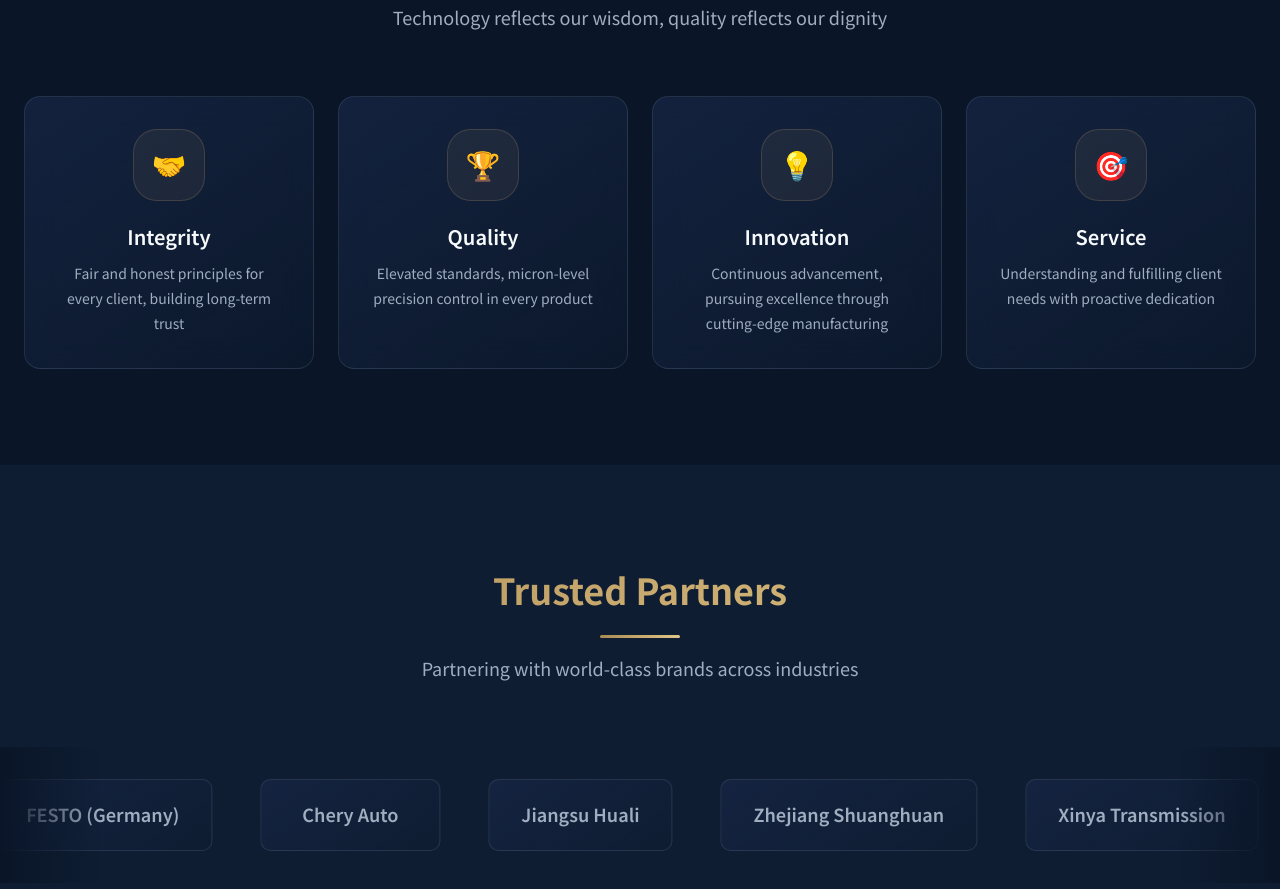
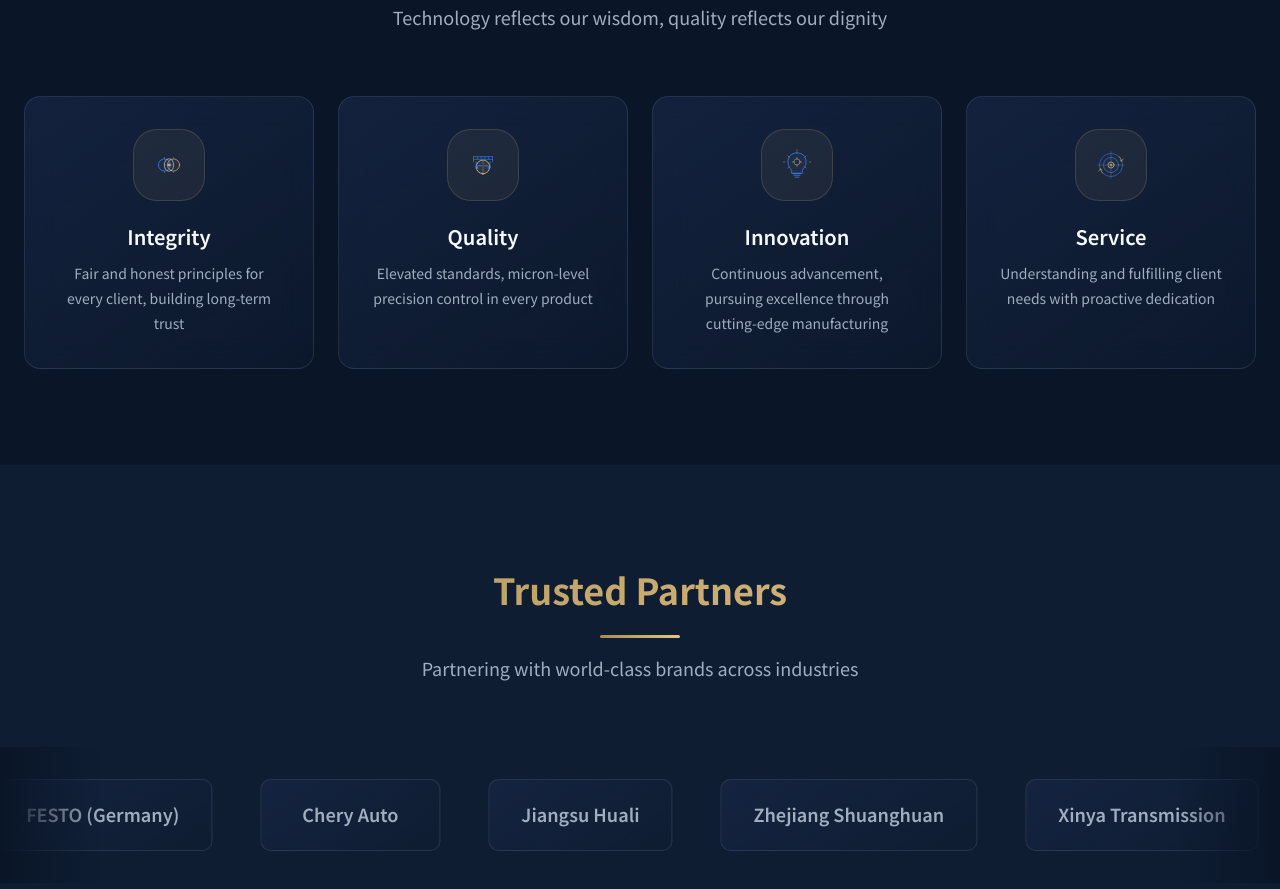
Before and after one commit to xionglei191-goo/metal_ord, a website built with Vite: page index.html in a window 1280 px wide. Shown: the part 2811-3700 px from the top of the page. Built offline with nearby package versions, Linux system fonts and the light colour scheme.

Commit message:
style: replace home page core values emoji icons with high-fidelity custom SVGs and hover animations

```diff
--- a/src/pages/home.js
+++ b/src/pages/home.js
@@ -7,6 +7,53 @@
   const main = document.getElementById('main-content');
   const lang = getLang();
   const isZh = lang === 'zh';
+
+  const valueIcons = [
+    // 0: 诚信共赢 (Integrity)
+    `
+      <svg viewBox="0 0 100 100" class="value-svg-icon" fill="none" stroke="currentColor" stroke-width="1.5" stroke-linecap="round" stroke-linejoin="round">
+        <circle cx="38" cy="50" r="16" stroke="var(--color-blue)" stroke-width="2" fill="rgba(59, 130, 246, 0.05)" />
+        <circle cx="62" cy="50" r="16" stroke="var(--color-gold)" stroke-width="2" fill="rgba(200, 169, 110, 0.05)" />
+        <path d="M38 50h24" stroke="var(--color-text-muted)" stroke-dasharray="3 3" />
+        <circle cx="50" cy="50" r="3" fill="var(--color-gold)" />
+        <path d="M50 34c8 0 12 8 12 16s-4 16-12 16-12-8-12-16 4-16 12-16z" stroke="var(--color-text-primary)" stroke-dasharray="2 2" />
+        <path d="M38 30v4M62 30v4M38 66v4M62 66v4" stroke="var(--color-text-muted)" />
+      </svg>
+    `,
+    // 1: 卓越品质 (Quality)
+    `
+      <svg viewBox="0 0 100 100" class="value-svg-icon" fill="none" stroke="currentColor" stroke-width="1.5" stroke-linecap="round" stroke-linejoin="round">
+        <circle cx="50" cy="55" r="18" stroke="var(--color-gold)" stroke-width="2.5" fill="rgba(200, 169, 110, 0.1)" />
+        <path d="M25 28h50M25 28v14M75 28v14M25 35h50M35 28v7M45 28v7M55 28v7M65 28v7" stroke="var(--color-blue)" />
+        <path d="M32 42v18h4v-8h10" stroke="var(--color-blue)" stroke-width="2" />
+        <path d="M68 42v18h-4v-8h-10" stroke="var(--color-blue)" stroke-width="2" />
+        <path d="M50 37v36" stroke="var(--color-text-muted)" stroke-dasharray="2 2" />
+        <circle cx="50" cy="73" r="2" fill="var(--color-gold)" />
+      </svg>
+    `,
+    // 2: 创新驱动 (Innovation)
+    `
+      <svg viewBox="0 0 100 100" class="value-svg-icon" fill="none" stroke="currentColor" stroke-width="1.5" stroke-linecap="round" stroke-linejoin="round">
+        <path d="M50 18c-15 0-24 10-24 24 0 10 6 16 10 22v8h28v-8c4-6 10-12 10-22 0-14-9-24-24-24z" stroke="var(--color-blue)" stroke-width="2" fill="rgba(59, 130, 246, 0.05)" />
+        <circle cx="50" cy="42" r="8" stroke="var(--color-gold)" stroke-width="1.5" />
+        <path d="M50 30v4M50 50v4M38 42h4M58 42h4" stroke="var(--color-gold)" />
+        <path d="M40 72h20M42 77h16M45 82h10" stroke="var(--color-blue)" stroke-width="2" />
+        <path d="M50 10v4M26 26l3 3M14 42h4M26 58l3-3M74 26l-3 3M86 42h-4M74 58l-3-3" stroke="var(--color-gold)" opacity="0.8" />
+      </svg>
+    `,
+    // 3: 客户第一 (Service)
+    `
+      <svg viewBox="0 0 100 100" class="value-svg-icon" fill="none" stroke="currentColor" stroke-width="1.5" stroke-linecap="round" stroke-linejoin="round">
+        <circle cx="50" cy="50" r="30" stroke="var(--color-blue)" stroke-dasharray="4 2" />
+        <circle cx="50" cy="50" r="20" stroke="var(--color-blue)" fill="rgba(59, 130, 246, 0.05)" />
+        <circle cx="50" cy="50" r="8" stroke="var(--color-gold)" stroke-width="2" fill="rgba(200, 169, 110, 0.1)" />
+        <path d="M15 50h70M50 15v70" stroke="var(--color-text-muted)" stroke-width="1" stroke-dasharray="2 2" />
+        <path d="M72 28a32 32 0 0 1 6 12l-4-2M78 40l4-6" stroke="var(--color-gold)" stroke-width="1.5" />
+        <path d="M28 72a32 32 0 0 1-6-12l4 2M22 60l-4 6" stroke="var(--color-gold)" stroke-width="1.5" />
+        <circle cx="50" cy="50" r="2" fill="var(--color-gold)" />
+      </svg>
+    `
+  ];
 
   main.innerHTML = `
     <!-- Hero -->
@@ -104,22 +151,22 @@
         </div>
         <div class="values-grid stagger-children">
           <div class="card value-card">
-            <div class="value-icon">🤝</div>
+            <div class="value-icon">${valueIcons[0]}</div>
             <h3>${t('values.integrity')}</h3>
             <p>${t('values.integrityDesc')}</p>
           </div>
           <div class="card value-card">
-            <div class="value-icon">🏆</div>
+            <div class="value-icon">${valueIcons[1]}</div>
             <h3>${t('values.quality')}</h3>
             <p>${t('values.qualityDesc')}</p>
           </div>
           <div class="card value-card">
-            <div class="value-icon">💡</div>
+            <div class="value-icon">${valueIcons[2]}</div>
             <h3>${t('values.innovation')}</h3>
             <p>${t('values.innovationDesc')}</p>
           </div>
           <div class="card value-card">
-            <div class="value-icon">🎯</div>
+            <div class="value-icon">${valueIcons[3]}</div>
             <h3>${t('values.service')}</h3>
             <p>${t('values.serviceDesc')}</p>
           </div>
--- a/src/styles/components.css
+++ b/src/styles/components.css
@@ -706,7 +706,7 @@
   background: rgba(200, 169, 110, 0.08);
   border: 1px solid rgba(200, 169, 110, 0.2);
   color: var(--color-gold);
-  font-size: 1.75rem;
+  padding: var(--space-4);
   transition: all var(--transition-slow);
 }
 
@@ -714,6 +714,63 @@
   background: rgba(200, 169, 110, 0.15);
   transform: scale(1.1);
   box-shadow: var(--shadow-glow-gold);
+}
+
+.value-svg-icon {
+  width: 100%;
+  height: 100%;
+  transition: all var(--transition-base);
+}
+
+/* Value card hover animations */
+.value-card:hover .value-svg-icon {
+  color: var(--color-gold);
+}
+
+/* Caliper slide on hover */
+.value-card:hover .value-svg-icon path[d*="M32 42v18h4v-8h10"] {
+  animation: caliper-slide 1.5s ease-in-out infinite;
+}
+
+/* Rays pulse on hover */
+.value-card:hover .value-svg-icon path[d*="M50 10v4M26 26l3 3"] {
+  animation: ray-pulse 1s ease-in-out infinite;
+}
+
+/* Connection pulse on hover */
+.value-card:hover .value-svg-icon circle[cx="50"][cy="50"][r="3"] {
+  transform-origin: 50px 50px;
+  animation: node-pulse 1.2s ease-in-out infinite;
+}
+
+/* Service arrow rotate on hover */
+.value-card:hover .value-svg-icon path[d*="M72 28a32"] {
+  transform-origin: 50px 50px;
+  animation: target-rotate 4s linear infinite;
+}
+.value-card:hover .value-svg-icon path[d*="M28 72a32"] {
+  transform-origin: 50px 50px;
+  animation: target-rotate 4s linear infinite;
+}
+
+@keyframes caliper-slide {
+  0%, 100% { transform: translateX(0); }
+  50% { transform: translateX(-3px); }
+}
+
+@keyframes ray-pulse {
+  0%, 100% { opacity: 0.4; }
+  50% { opacity: 1; }
+}
+
+@keyframes node-pulse {
+  0%, 100% { transform: scale(1); opacity: 0.7; }
+  50% { transform: scale(1.5); opacity: 1; }
+}
+
+@keyframes target-rotate {
+  from { transform: rotate(0deg); }
+  to { transform: rotate(360deg); }
 }
 
 .value-card h3 {
```
